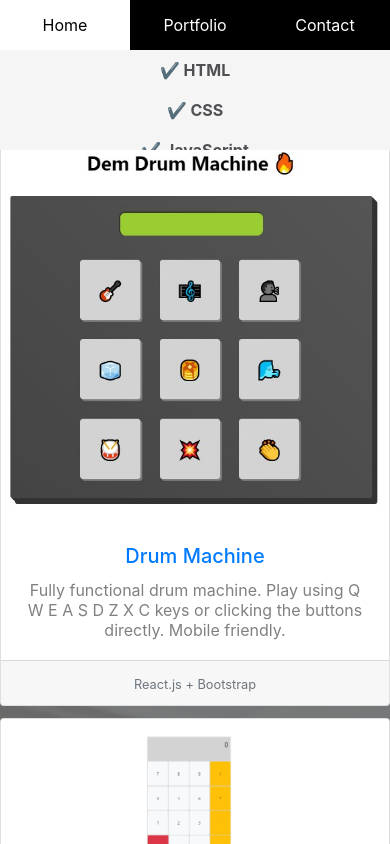
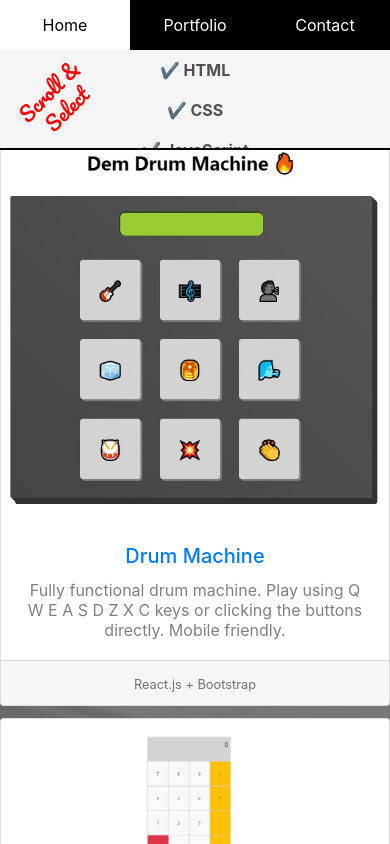
Before and after one commit to gerardcsaperas/portfolio, a React (Create React App) app: page /contact in a window 390 px wide. Both pictures are taken after a click on the button "Portfolio". Shown: the top 844 px of the page. Built offline with nearby package versions, Linux system fonts and the light colour scheme.

Commit message:
finished app i think

```diff
--- a/public/index.html
+++ b/public/index.html
@@ -3,11 +3,11 @@
 
 <head>
     <meta charset="utf-8" />
-    <link rel="icon" href="%PUBLIC_URL%/favicon.ico" />
+    <link rel="icon" href="%PUBLIC_URL%/8biticon.jpg" />
     <meta name="viewport" content="width=device-width, initial-scale=1" />
     <meta name="theme-color" content="#000000" />
-    <meta name="description" content="Web site created using create-react-app" />
-    <link rel="apple-touch-icon" href="%PUBLIC_URL%/logo192.png" />
+    <meta name="description" content="Gerard C. Saperas' portfolio" />
+    <link rel="apple-touch-icon" href="%PUBLIC_URL%/8biticon.jpg" />
     <!--
       manifest.json provides metadata used when your web app is installed on a
       user's mobile device or desktop. See https://developers.google.com/web/fundamentals/web-app-manifest/
@@ -22,6 +22,8 @@
       work correctly both with client-side routing and a non-root public URL.
       Learn how to configure a non-root public URL by running `npm run build`.
     -->
+    <!-- Pacifico -->
+    <link href="https://fonts.googleapis.com/css2?family=Pacifico&display=swap" rel="stylesheet">
     <title>Gerard C. Saperas</title>
 </head>
 
--- a/src/App.jsx
+++ b/src/App.jsx
@@ -6,7 +6,6 @@ import NavigationBar from './NavigationBar';
 import Home from './Home';
 import Portfolio from './Portfolio';
 import Contact from './Contact';
-import Icons from './Icons';
 
 class App extends React.Component {
 	constructor(props) {
@@ -14,7 +13,8 @@ class App extends React.Component {
 		this.state = {
 			page: 'Home',
 			typingAnimation: 'on',
-			navbarVisible: false
+			navbarVisible: false,
+			windowHeight: window.innerHeight
 		};
 	}
 	setNavbarVisible = () => {
@@ -58,8 +58,7 @@ class App extends React.Component {
 					page={this.state.page}
 					toContact={this.toContact}
 				/>
-				<Contact page={this.state.page} />
-				{this.state.page === 'Home' || this.state.page === 'Contact' ? <Icons /> : null}
+				<Contact page={this.state.page} windowHeight={this.state.windowHeight} />
 			</Container>
 		);
 	}
--- a/src/Contact.jsx
+++ b/src/Contact.jsx
@@ -2,6 +2,7 @@ import React, { Component } from 'react';
 import './style/Contact.css';
 import { Form, Spinner } from 'react-bootstrap';
 import { Spring } from 'react-spring/renderprops';
+import Icons from './Icons';
 
 export default class Contact extends Component {
 	constructor(props) {
@@ -128,6 +129,7 @@ export default class Contact extends Component {
 									</p>
 								) : null}
 							</Form>
+							{this.props.windowHeight > 568 ? <Icons id="contact-icons" /> : null}
 						</div>
 					)}
 				</Spring>
--- a/src/Home.jsx
+++ b/src/Home.jsx
@@ -1,6 +1,7 @@
 import React, { useEffect } from 'react';
 import './style/Home.css';
 import { Spring } from 'react-spring/renderprops';
+import Icons from './Icons';
 
 function Home(props) {
 	useEffect(() => {
@@ -39,6 +40,7 @@ function Home(props) {
 								{(style) => <a style={style} id="hire" onClick={props.toContact} />}
 							</Spring>
 						)}
+						<Icons />
 					</div>
 				)}
 			</Spring>
--- a/src/Portfolio.jsx
+++ b/src/Portfolio.jsx
@@ -71,6 +71,9 @@ export class Portfolio extends React.Component {
 					{(style) => (
 						<div id="Portfolio-div" style={style}>
 							<div id="labels">
+								<p id="skills-scroll">
+									Scroll &<br />Select
+								</p>
 								<button className="skill-tag" onClick={this.setHtml}>
 									{this.state.html ? <b>✔️ HTML</b> : <b>❌ HTML</b>}
 								</button>
--- a/src/style/Icons.css
+++ b/src/style/Icons.css
@@ -14,11 +14,12 @@
         position: fixed;
         bottom: 0;
         width: 100%;
-        padding: 1rem 1.5rem;
+        padding: 1rem 0;
     }
     .icon {
         width: 30px;
         height: 30px;
+        margin: 0.25rem 0.25rem;
     }
 }
 
--- a/src/style/Portfolio.css
+++ b/src/style/Portfolio.css
@@ -4,8 +4,6 @@
     position: absolute;
     background-color: rgba(255, 255, 255, 0.4);
     top: 100px;
-    width: 100%;
-    height: auto;
 }
 
 #labels {
@@ -18,6 +16,7 @@
     position: fixed;
     top: 50px;
     z-index: 2;
+    border-bottom: 2px solid black;
 }
 
 .skill-tag {
@@ -55,7 +54,22 @@ div.card-footer {
     text-align: center
 }
 
+#skills-scroll {
+    display: none;
+}
+
 @media only screen and (max-width: 815px) {
+    #skills-scroll {
+        display: flex;
+        position: absolute;
+        top: 25px;
+        left: 20px;
+        z-index: 5;
+        color: red;
+        font-family: 'Pacifico';
+        font-size: 1.25rem;
+        transform: rotate(-45deg)
+    }
     #Portfolio {
         top: 140px;
     }
```
Also changed, not shown: public/8biticon.jpg (added).
